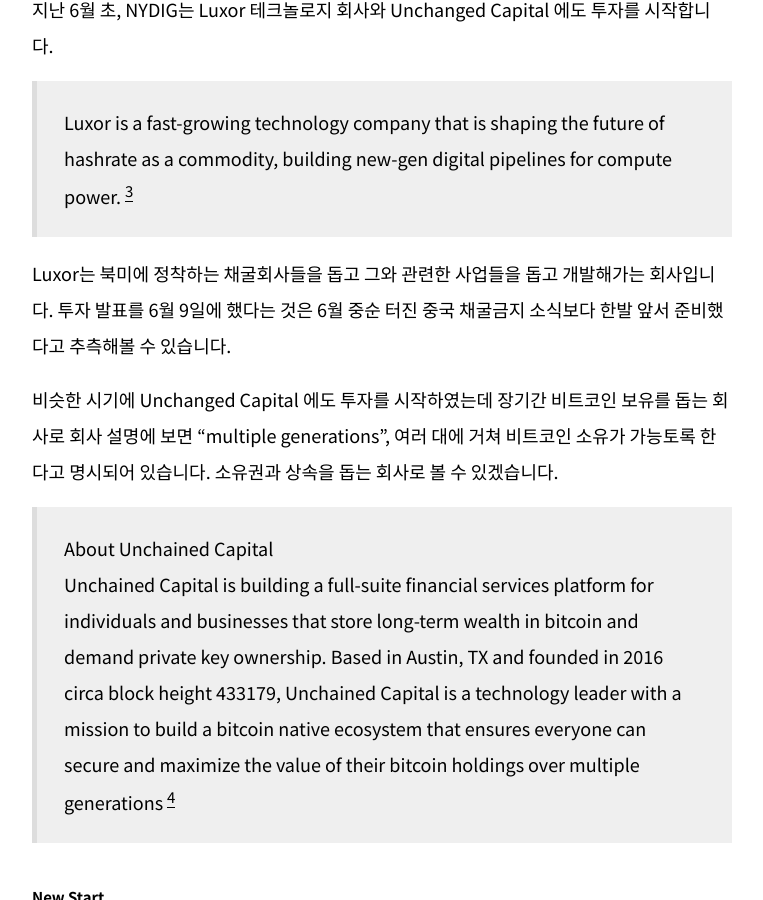
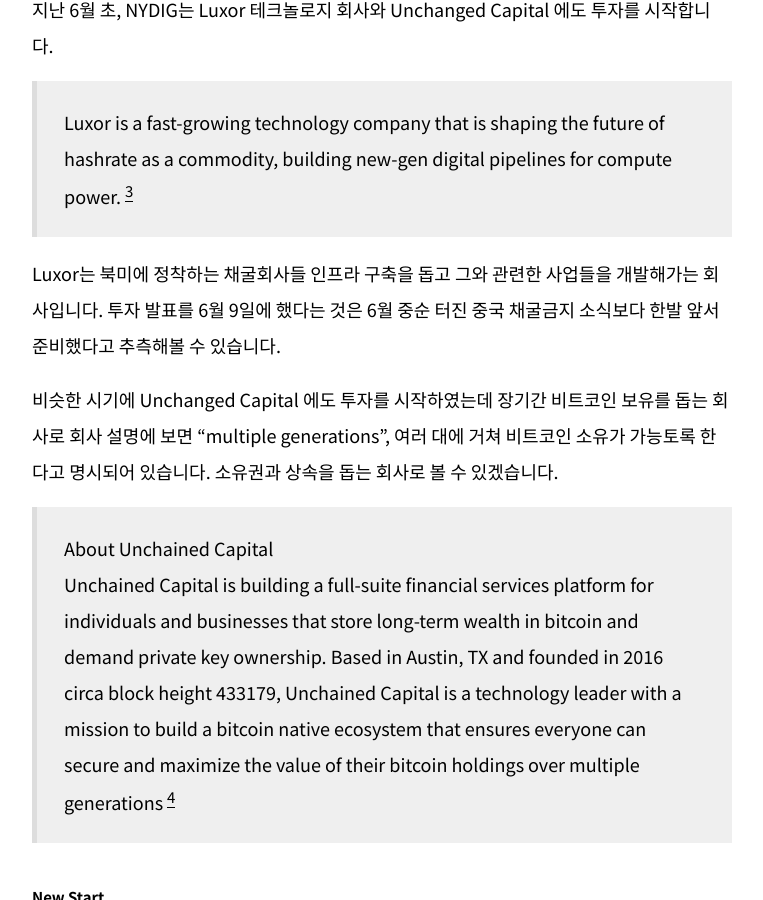
Before and after one commit to onebitco/onebitco.github.io, a Jekyll site: the page built from _posts/2021-06-30-nydig.md, in a window 1280 px wide and 900 px high, scrolled down 2915 px. Shown: the whole window, without its empty margins (258-1021 px from the left). Built offline with Jekyll 4.4.1, drawn with Linux system fonts in a browser that asks for light colours; comment, search, counter and statistics services are not loaded.

Commit message:
문장수정

```diff
--- a/_posts/2021-06-30-nydig.md
+++ b/_posts/2021-06-30-nydig.md
@@ -35,7 +35,7 @@ Ross Stevens 인터뷰
 
 >Luxor is a fast-growing technology company that is shaping the future of hashrate as a commodity, building new-gen digital pipelines for compute power. [^3]
 
-Luxor는 북미에 정착하는 채굴회사들을 돕고 그와 관련한 사업들을 돕고 개발해가는 회사입니다. 투자 발표를 6월 9일에 했다는 것은 6월 중순 터진 중국 채굴금지 소식보다 한발 앞서 준비했다고 추측해볼 수 있습니다.
+Luxor는 북미에 정착하는 채굴회사들 인프라 구축을 돕고 그와 관련한 사업들을 개발해가는 회사입니다. 투자 발표를 6월 9일에 했다는 것은 6월 중순 터진 중국 채굴금지 소식보다 한발 앞서 준비했다고 추측해볼 수 있습니다.
 
 비슷한 시기에 Unchanged Capital 에도 투자를 시작하였는데 장기간 비트코인 보유를 돕는 회사로 회사 설명에 보면 "multiple generations", 여러 대에 거쳐 비트코인 소유가 가능토록 한다고 명시되어 있습니다. 소유권과 상속을 돕는 회사로 볼 수 있겠습니다.
 
```
